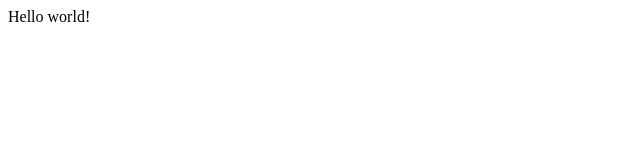
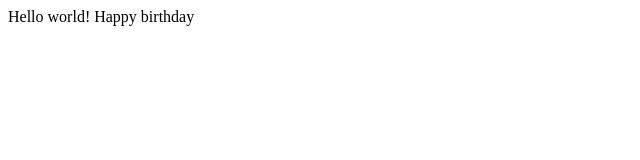
Before and after one commit to danieljimenez1337/website, a plain HTML site: page index.html in a window 1280 px wide. Shown: the whole page, without its empty margins (0-640 px from the left). Drawn offline with Linux system fonts and the light colour scheme.

Commit message:
add text 2

```diff
--- a/index.html
+++ b/index.html
@@ -8,5 +8,6 @@
 </head>
 <body>
   Hello world!
+  Happy birthday
 </body>
 </html>
```
